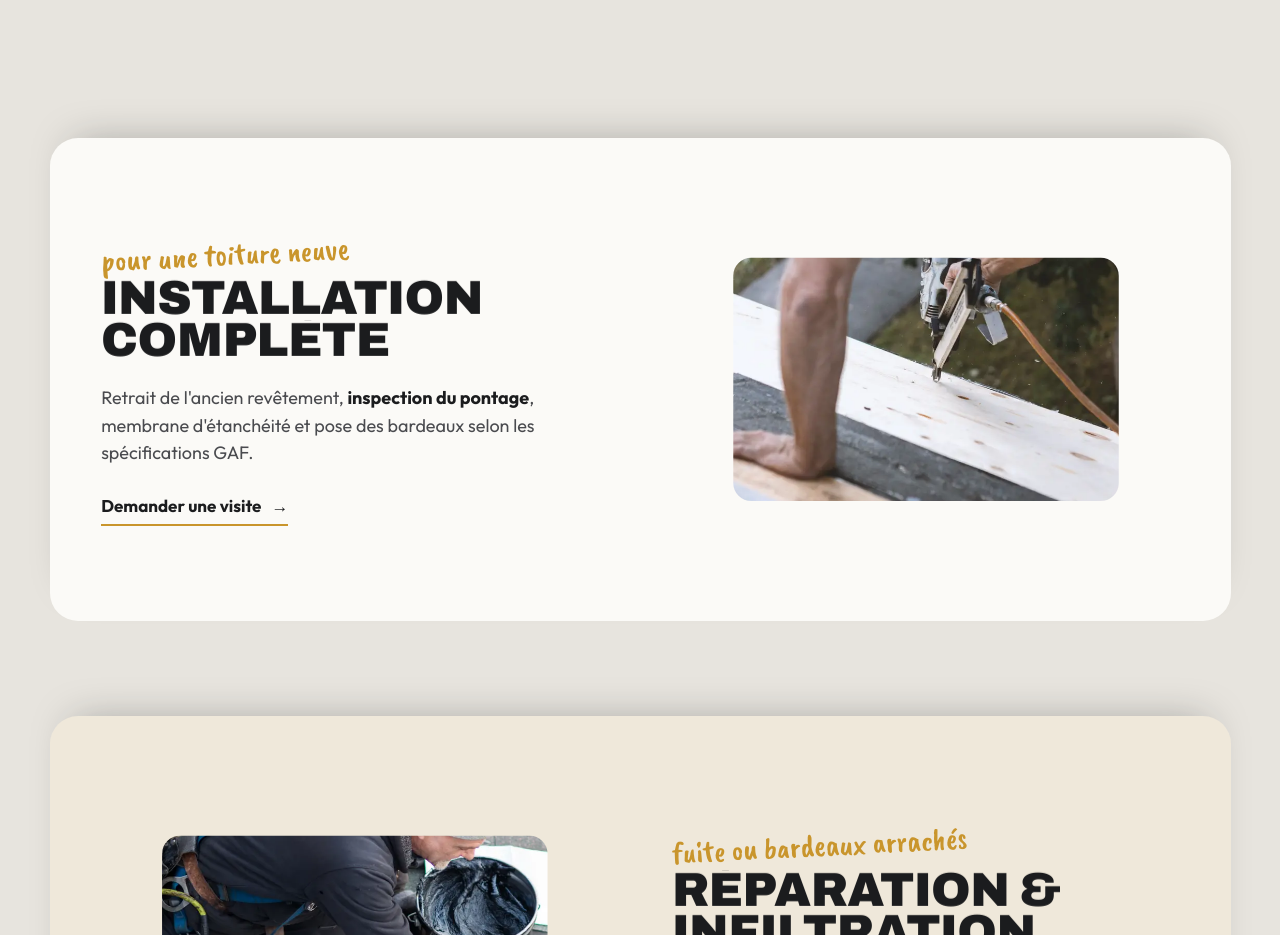
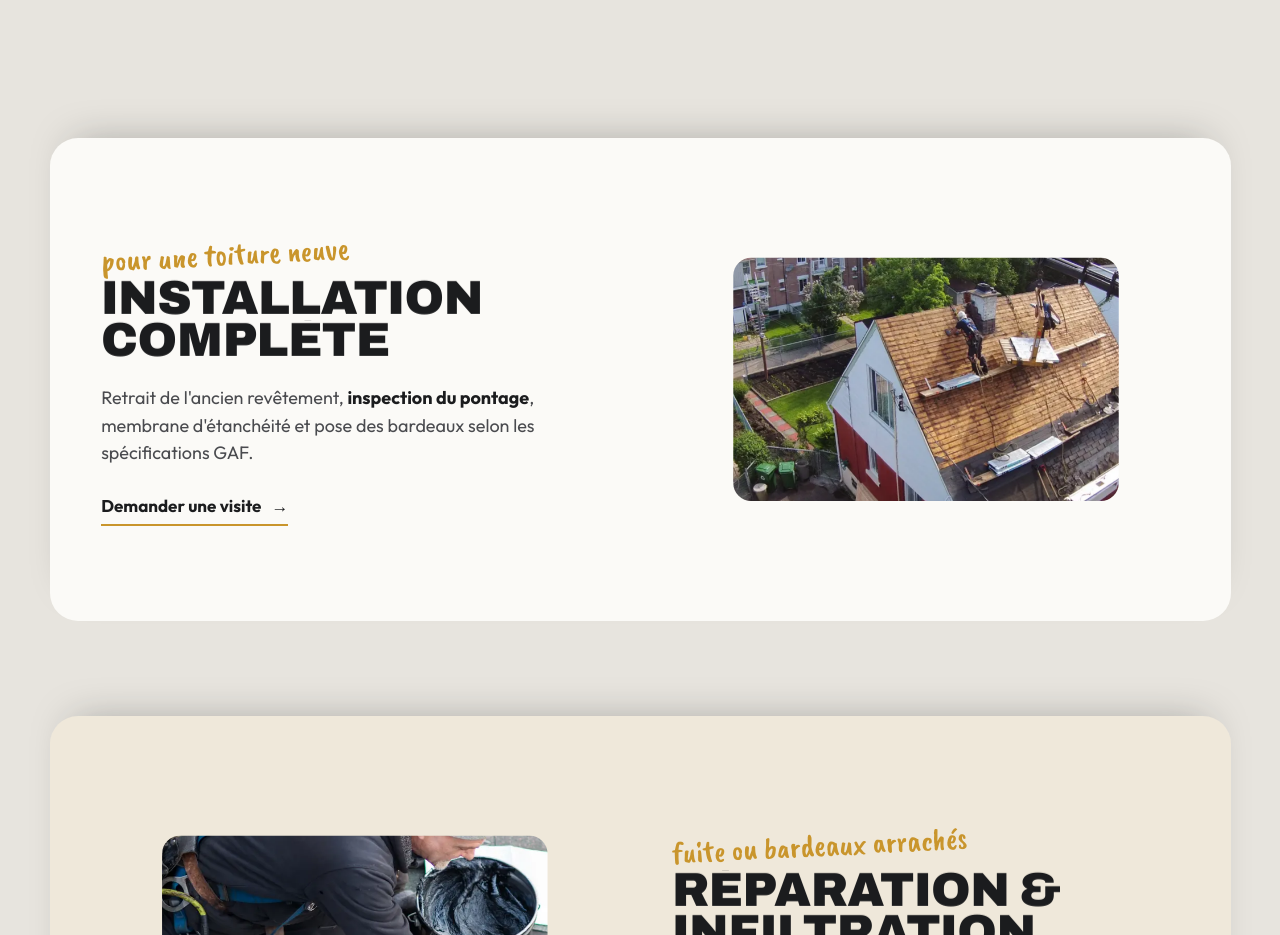
Before and after one commit to Optiontoiture/Web, a plain HTML site: page maquette/index.html in a window 1280 px wide. Shown: the part 3800-4735 px from the top of the page. Drawn offline with nearby package versions, Linux system fonts and the light colour scheme.

Commit message:
Maquette : vue de drone d'une maison entière sur le pontage pour Installation complète
Co-Authored-By: Claude Opus 5.5 <noreply@anthropic.com>

```diff
--- a/maquette/index.html
+++ b/maquette/index.html
@@ -490,7 +490,7 @@ a:hover .roule .l,a:focus-visible .roule .l{transform:translateY(-50%)}
         <p>Retrait de l'ancien revêtement, <strong>inspection du pontage</strong>, membrane d'étanchéité et pose des bardeaux selon les spécifications GAF.</p>
         <a class="lien-fleche" href="#soumission">Demander une visite <span>→</span></a>
       </div>
-      <div class="service-img"><img src="img/r11.webp" decoding="async" loading="lazy" alt="Couvreur qui cloue une feuille de contreplaqué neuve sur le toit"></div>
+      <div class="service-img"><img src="img/d-maison-pontage.webp" decoding="async" loading="lazy" alt="Vue de drone d'une maison entière dont le toit est ouvert jusqu'au bois, l'équipe au travail"></div>
     </article>
     <article class="service" id="s-reparation">
       <div>
```
Also changed, not shown: maquette/img/d-maison-pontage.webp (added), maquette/img/r11.webp (deleted).
